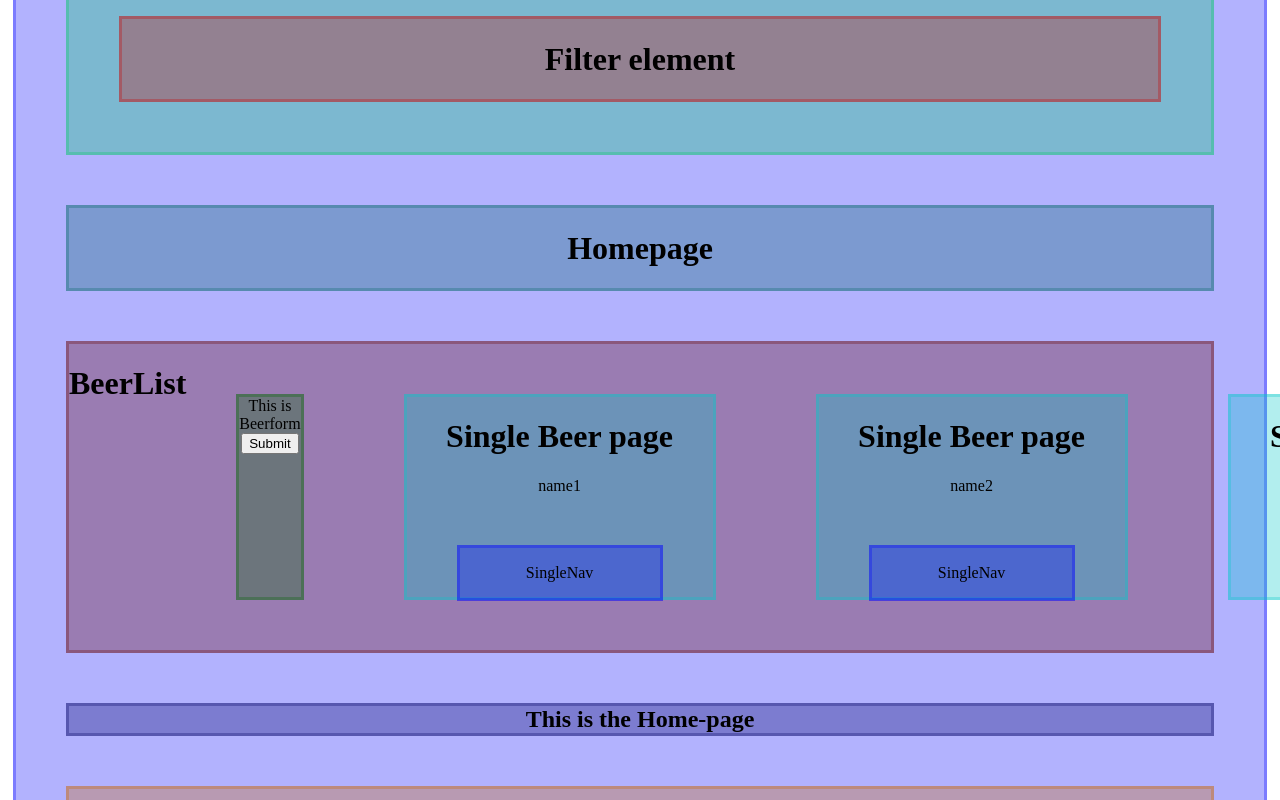
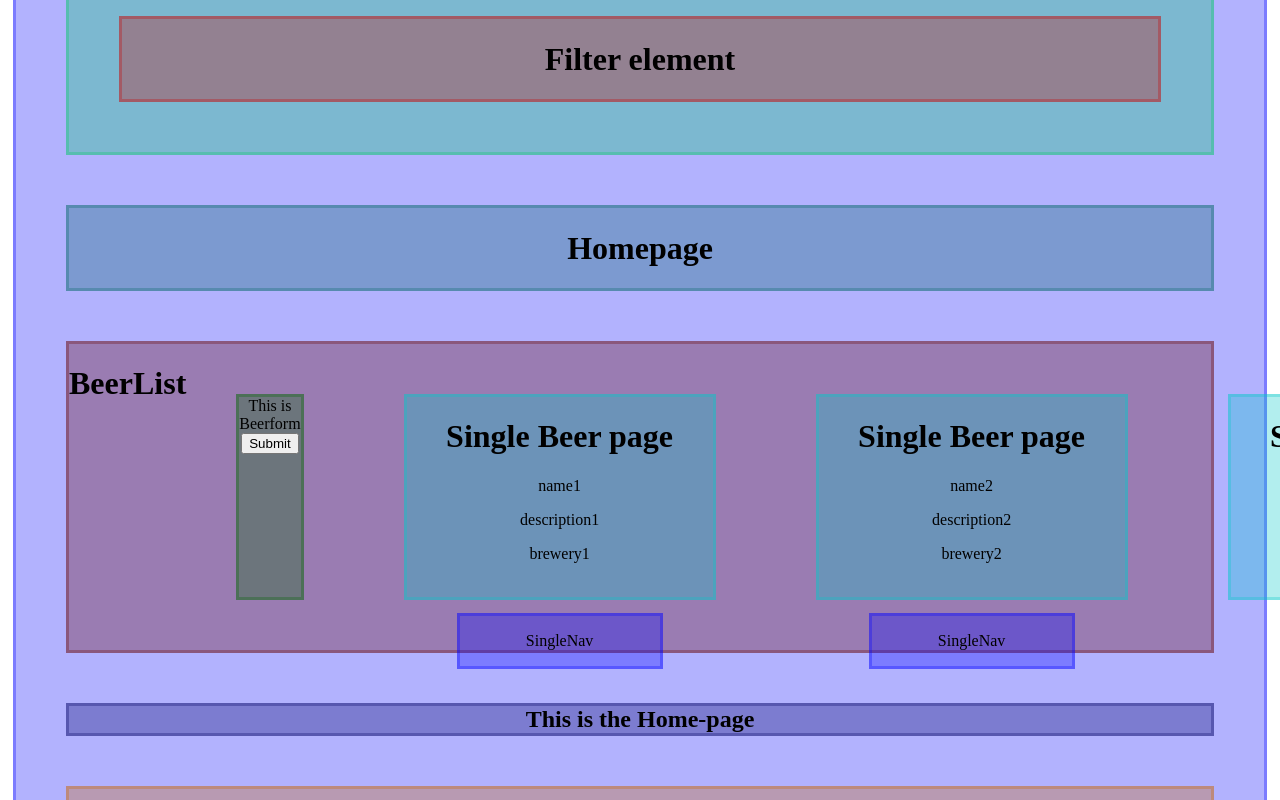
Before and after one commit to HamiltonGroup1Project3/Weather, a React (Create React App) app: page /BeerList in a window 1280 px wide. Shown: the part 428-1228 px from the top of the page. Built offline with nearby package versions, Linux system fonts and the light colour scheme; the HTML template or start-up script is replaced by a standard one.

Commit message:
added heroku scripts

```diff
--- a/src/components/BeerList.js
+++ b/src/components/BeerList.js
@@ -10,9 +10,9 @@ const BeerList = () => {
     <div className="beerList">
       <h1> BeerList </h1>
        <BeerForm />
-      <SingleBeer name="name1" />
-      <SingleBeer name="name2" />
-      <SingleBeer name="name3" />
+      <SingleBeer name="name1" description="description1" brewery="brewery1" />
+      <SingleBeer name="name2" description="description2" brewery="brewery2" />
+      <SingleBeer name="name3" description="description3" brewery="brewery3" />
 
        <NotFound />
 
--- a/src/components/SingleBeer.js
+++ b/src/components/SingleBeer.js
@@ -1,15 +1,15 @@
 import React from 'react';
 import SingleNav from './SingleNav';
-import './../css/App.css'
+import './../css/App.css';
 
 
 const SingleBeer = (props) => {
   return(
     <div className="singleBeer">
       <h1> Single Beer page</h1>
-      {props.name}
-      {props.description}
-      {props.brewery}
+      <p>  {props.name} </p>
+      <p> {props.description} </p>
+      <p> {props.brewery} </p>
       <SingleNav />
     </div>
   );
```
Also changed, not shown: package.json (+5 -2 lines), 2 other files (tests, documents, lock files or other folders).
